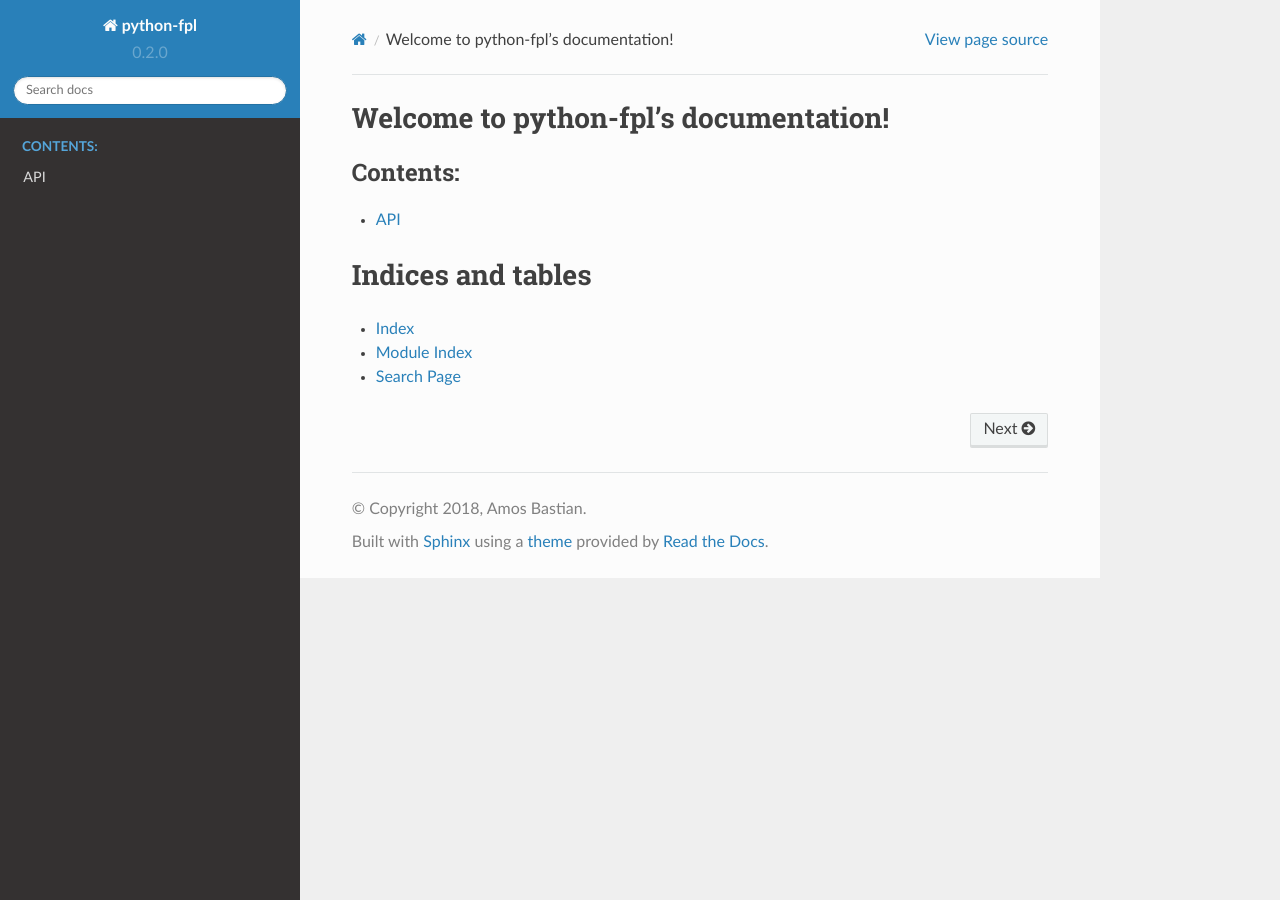
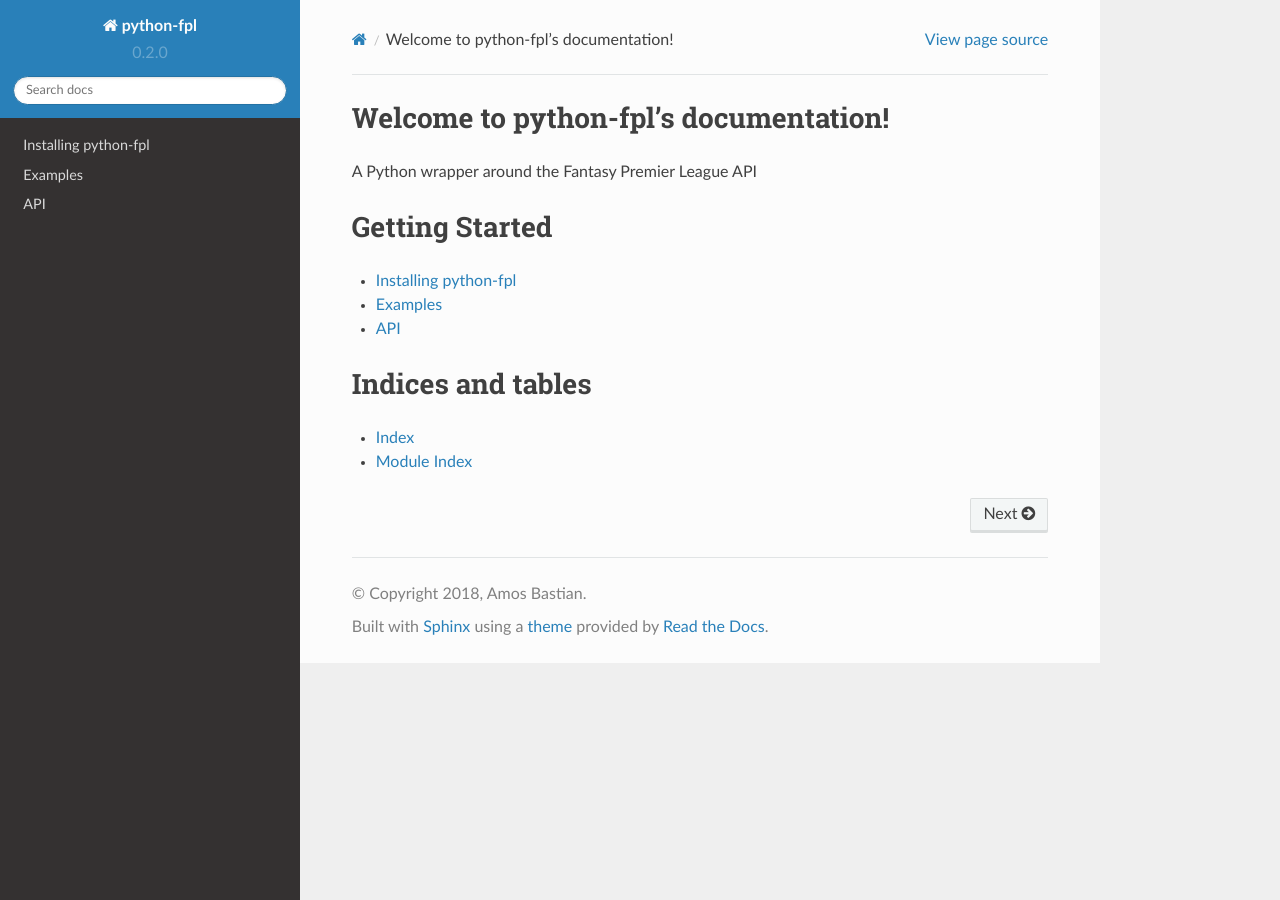
Before and after one commit to amosbastian/fpl, a Sphinx documentation site: the page built from docs/index.rst, in a window 1280 px wide. Built offline with Sphinx 7.4.7 and the Read the Docs theme 2.0.0, drawn with Linux system fonts in a browser that asks for light colours.

Commit message:
Update index.rst

```diff
--- a/docs/index.rst
+++ b/docs/index.rst
@@ -1,10 +1,16 @@
 Welcome to python-fpl's documentation!
 ======================================
 
+A Python wrapper around the Fantasy Premier League API
+
+Getting Started
+===============
+
 .. toctree::
-   :maxdepth: 2
-   :caption: Contents:
+   :maxdepth: 1
 
+   installation
+   examples
    fpl
 
 
@@ -14,4 +20,3 @@ Indices and tables
 
 * :ref:`genindex`
 * :ref:`modindex`
-* :ref:`search`
```
